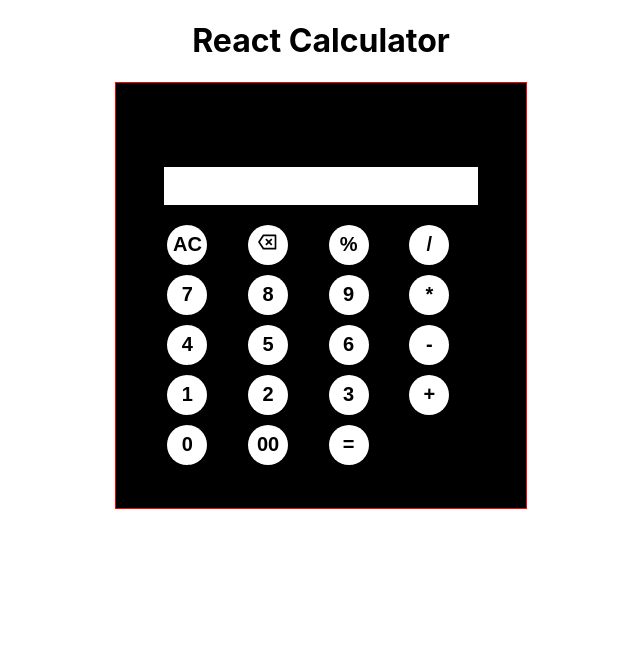
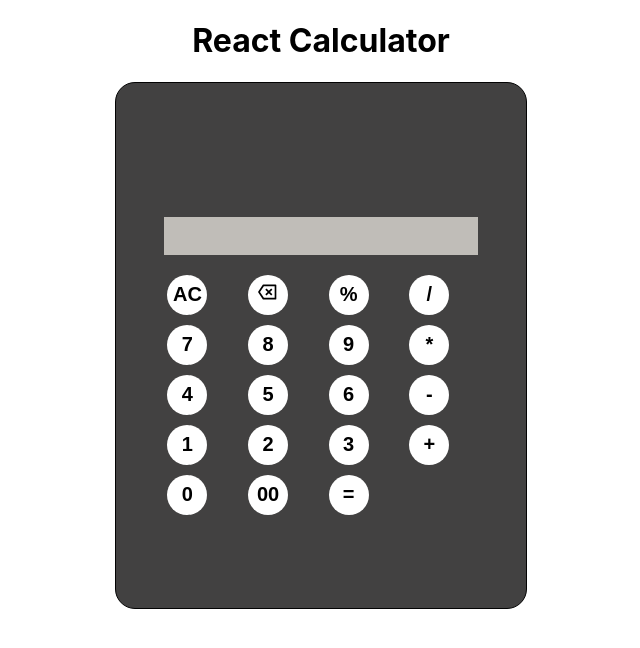
Before and after one commit to PreetS123/React_Calculator, a React (Create React App) app: page / in a window 1280 px wide. Shown: the top 648 px of the page, without its empty margins (319-959 px from the left). Built offline with nearby package versions, Linux system fonts and the light colour scheme.

Commit message:
calculator-done

```diff
--- a/src/Calc.module.css
+++ b/src/Calc.module.css
@@ -5,11 +5,11 @@
     justify-content: center;
     align-items: center;
     width: 30%;
-    height: 400px;
+    height: 500px;
     padding: 1%;
-    border: 1px solid red;
-    background-color: black;
-    color: maroon;
+    border: 1px solid rgb(3, 3, 3);
+    background-color: rgb(66, 65, 65);
+    border-radius: 20px;
 
 }
 .calc_inpdiv{
@@ -23,8 +23,11 @@
 .calc_inpdiv > input{
      width: 80%;
      height: 30px;
+     background-color: rgb(192, 189, 184);
      padding: 1%;
      border: none;
+     /* border-radius: 10px; */
+     /* border-color: 2px solid black; */
 }
 
 .calc_btndiv{
@@ -47,8 +50,6 @@
      padding: 1%;
 }
 .calc_btndiv button:hover{
-    width: 50px;
-    height: 50px;
     background-color: rgb(148, 4, 16);
     color: rgb(245, 201, 151);
 }
```
